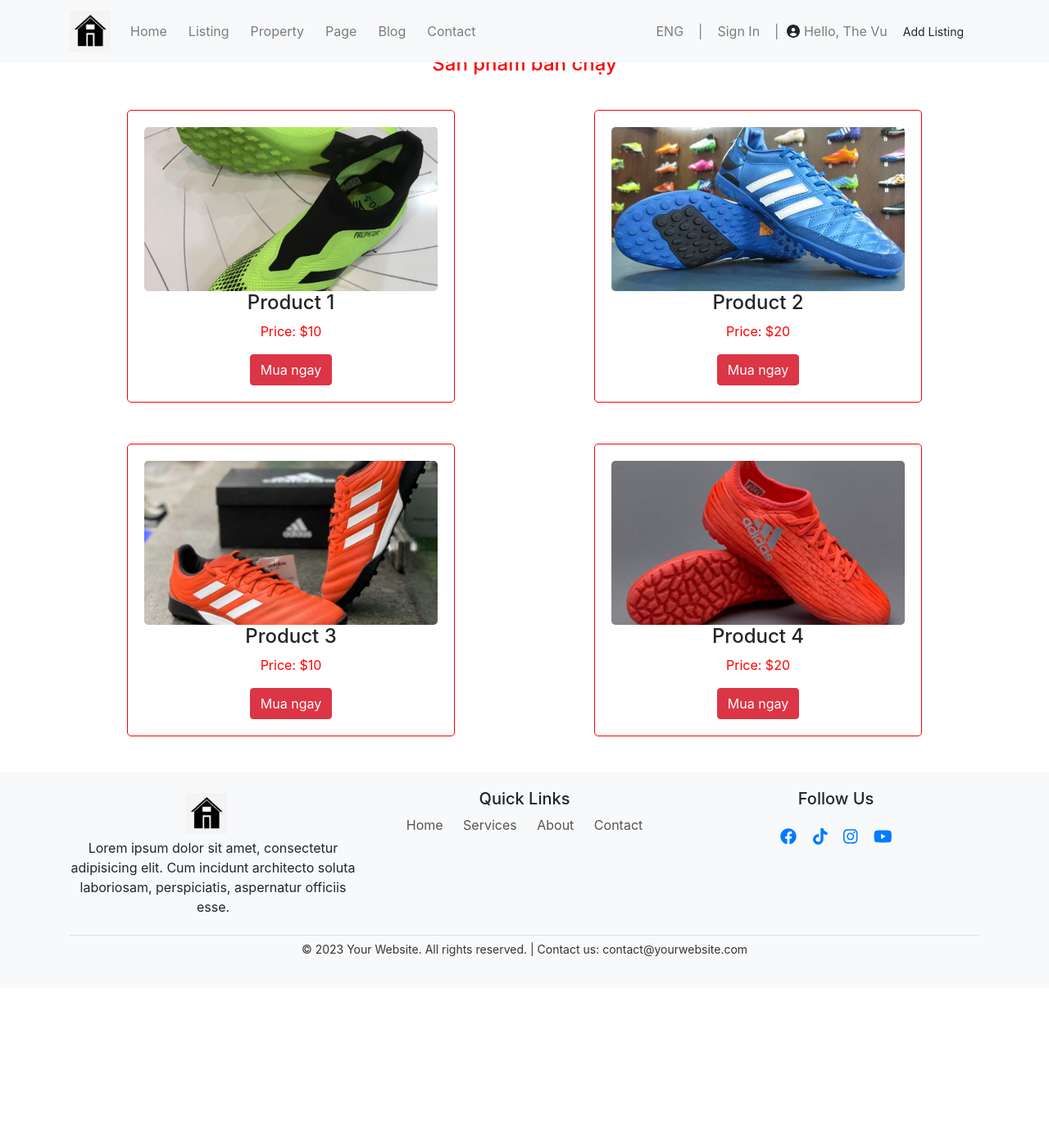
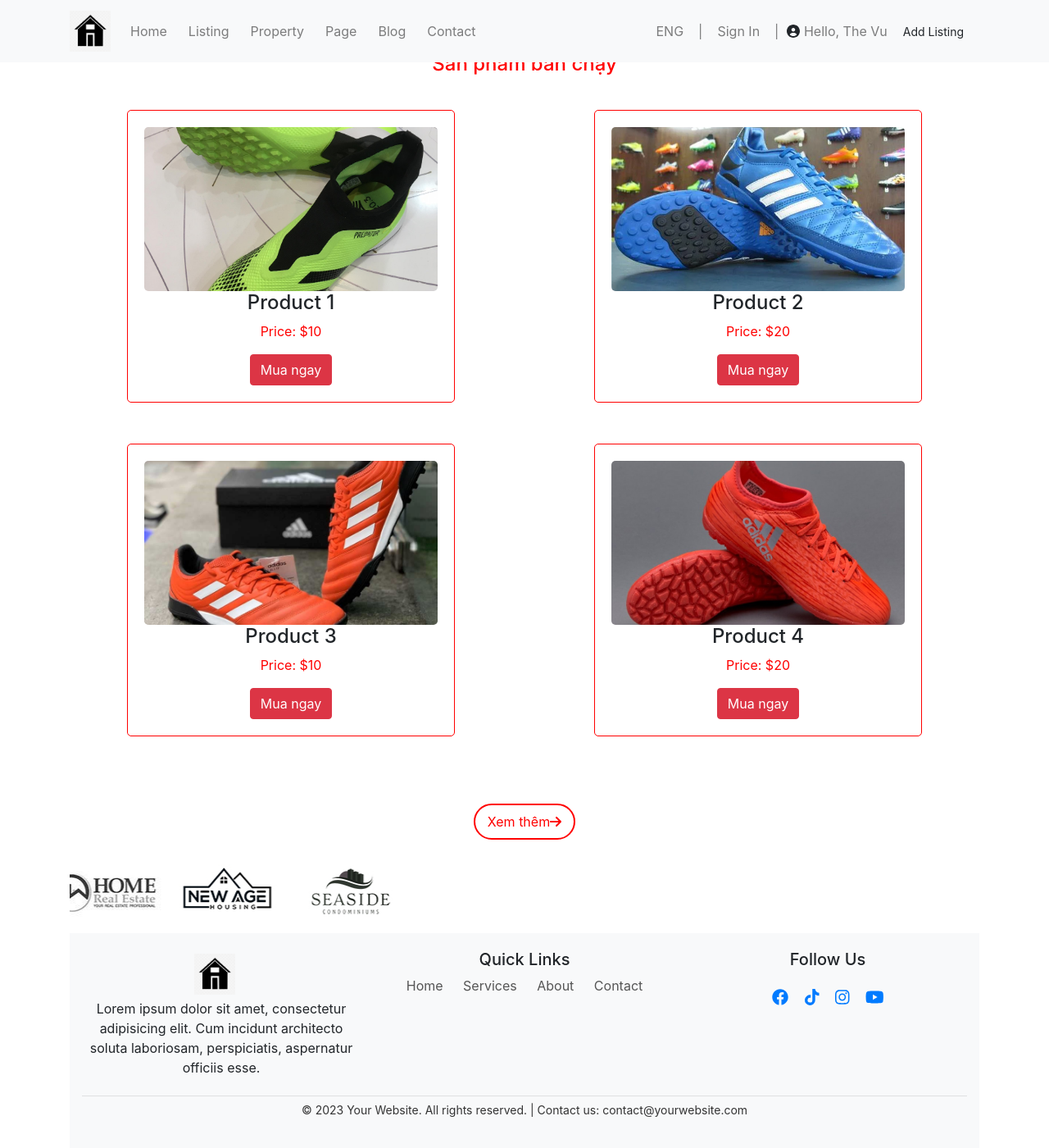
Before and after one commit to thevu2608/web, a Jekyll site: the page built from index.html, in a window 1280 px wide and 1400 px high, scrolled down 1258 px. Shown: the whole window at 82% size. Built offline with Jekyll 4.4.1, drawn with Linux system fonts in a browser that asks for light colours; before the commit the page ends 2462 px from its top, so only the background shows below that.

Commit message:
Your commit message

```diff
--- /dev/null
+++ b/_includes/content.html
@@ -0,0 +1,12 @@
+<div class="image-carousel">
+    <div class="image-row" id="imageRow">
+        <img src="/src/image/11.jpg" alt="1">
+        <img src="/src/image/12.jpg" alt="2">
+        <img src="/src/image/13.jpg" alt="3">
+        <img src="/src/image/14.jpg" alt="4">
+        <img src="/src/image/15.jpg" alt="5">
+        <img src="/src/image/16.jpg" alt="6">
+        <img src="/src/image/17.jpg" alt="7">
+    </div>
+</div>
+<link rel="stylesheet" href="/assets/css/content.css">
--- a/_includes/sanpham.html
+++ b/_includes/sanpham.html
@@ -7,7 +7,12 @@
         <!-- Danh sách sản phẩm sẽ được thêm vào đây bằng JavaScript -->
     </div>
     <br>
+    <br>
+<div class="view-more">
+    <button class="btn-view-more" id="btnViewMore">
+        Xem thêm
+        <i class="fas fa-arrow-right"></i>
+    </button><br><br><br>
 </div>
-
 <script src="/assets/js/sanpham.js"></script>
 <link rel="stylesheet" href="/assets/css/sanpham.css">
--- a/_layouts/default.html
+++ b/_layouts/default.html
@@ -13,9 +13,8 @@
     {% include banner/banner.html %}
     {% include product.html %}
     {% include sanpham.html %}
-
     {{ content }}
-
+    {% include content.html %}
     {% include footer.html %}
 
     <script src="https://code.jquery.com/jquery-3.6.0.min.js"></script>
--- /dev/null
+++ b/assets/css/content.css
@@ -0,0 +1,23 @@
+
+.image-carousel {
+    overflow: hidden;
+    width: 100%;
+  }
+
+  .image-row {
+    display: flex;
+    animation: scrollCarousel 10s linear infinite;
+  }
+
+  @keyframes scrollCarousel {
+    0% {
+      transform: translateX(1);
+    }
+    100% {
+      transform: translateX(calc(-100% * 1));
+    }
+  }
+
+  .image-row:active {
+    animation-play-state: paused;
+  }
--- a/assets/css/sanpham.css
+++ b/assets/css/sanpham.css
@@ -26,3 +26,34 @@
   width: 50%;
   padding: 10px;
 }
+.view-more {
+    display: flex;
+    justify-content: center;
+    align-items: center;
+  }
+
+  .btn-view-more {
+    display: flex;
+    align-items: center;
+    background-color: transparent;
+    color: red;
+    border: 2px solid red;
+    border-radius: 25px;
+    padding: 8px 15px;
+    cursor: pointer;
+    transition: background-color 0.3s ease;
+  }
+
+  .btn-view-more i {
+    margin-left: 5px;
+    transition: margin-left 0.3s ease;
+  }
+
+  .btn-view-more:hover {
+    background-color: black;
+    color: white;
+  }
+
+  .btn-view-more:hover i {
+    margin-left: 10px;
+  }
```
Also changed, not shown: src/image/11.jpg (added), src/image/12.jpg (added), src/image/13.jpg (added), src/image/14.jpg (added), src/image/15.jpg (added), src/image/16.jpg (added), src/image/17.jpg (added).
